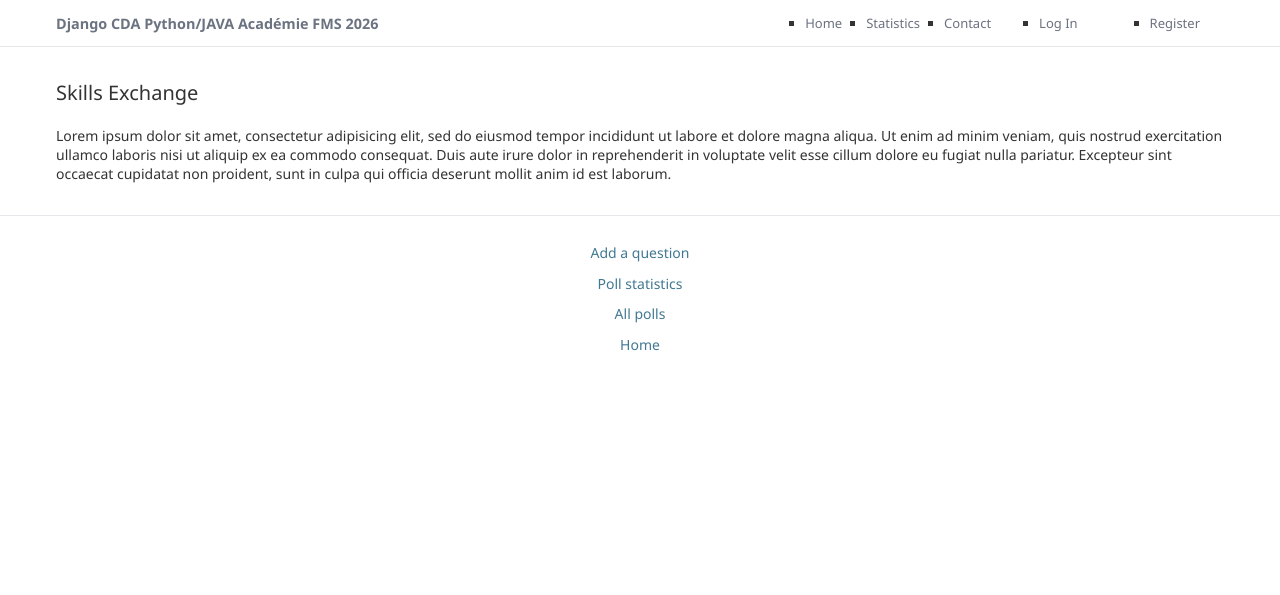
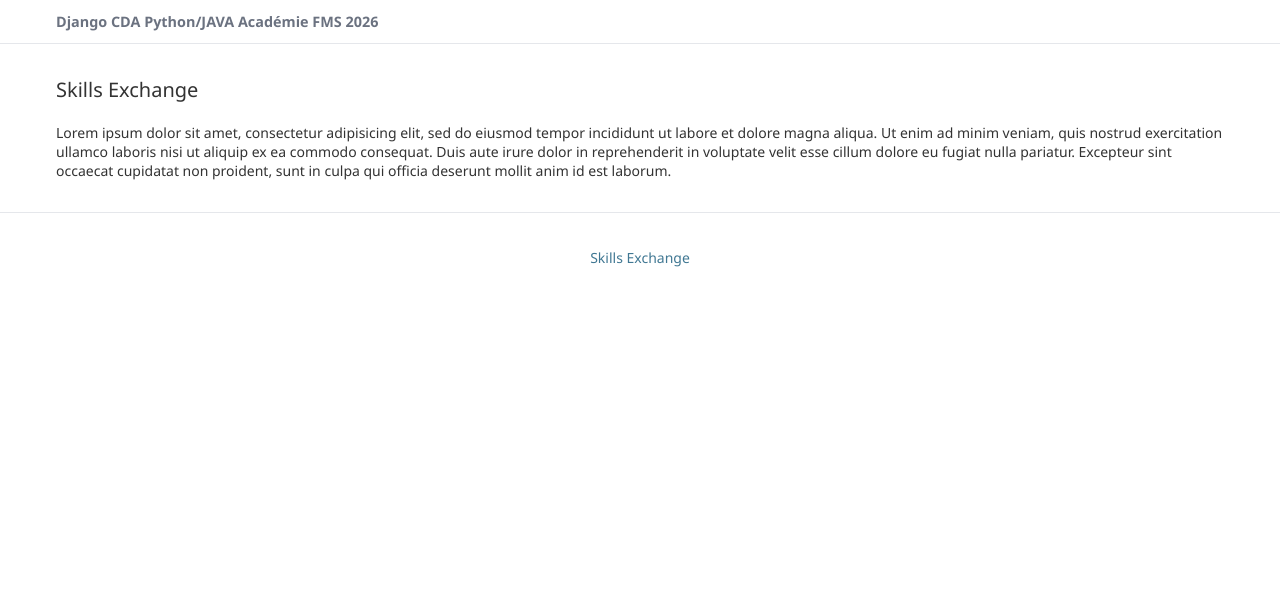
Before and after one commit to albanmartel/SkillsExchange, a Django app: page /skills/ in a window 1280 px wide. Shown: the part 101-696 px from the top of the page. Run offline with Django 5.2, Linux system fonts and the light colour scheme.

Commit message:
DEBUGG 'base.html' mise à jour de la vue pour enlever pas mal de chose qui ne fonctionnaient pas

```diff
--- a/helpexchanges/templates/base.html
+++ b/helpexchanges/templates/base.html
@@ -32,13 +32,13 @@
             dans le gabarit enfant.
         -->
                 <!-- Lien vers la page d'accueil contenant l'image -->
-                <a href="{% url 'polls:index' %}" class="home-banner-link">
+                <a href="{% url 'skills:index' %}" class="home-banner-link">
                     <picture>
                         <!-- 1. Si l'écran fait 768px ou moins (Téléphone) : charge le SVG compact -->
                         <source media="(max-width: 768px)" srcset="{% static 'images/banniere-mobile.svg' %}">
 
                         <!-- 2. Par défaut (Ordinateur / Tablette) : charge votre grand SVG Inkscape -->
-                        <img src="{% static 'images/Cyberpunk-Biomechanical-Cyborg-Mechanic-tattoo-design-for-women.svg' %}"
+                        <img src="{% static 'images/FMS_blanc.svg' %}"
                              alt="Logo Django CDA Python/JAVA Académie FMS 2026"
                              class="header-banner-image">
                     </picture>
@@ -47,48 +47,6 @@
             <div class="header-container">
             <span class="site-title-placeholder">Django CDA Python/JAVA Académie FMS 2026</span> <!-- Optionnel ou nom du site -->
 
-                <!-- Bouton Menu Burger (visible uniquement sur mobile) -->
-                <button class="menu-toggle" aria-label="Ouvrir le menu">
-                    <span class="bar"></span>
-                    <span class="bar"></span>
-                    <span class="bar"></span>
-                </button>
-
-                <!-- Navigation -->
-                <nav class="header-nav">
-                    <ul>
-                        <li><a href="{% url 'polls:index' %}">Home</a></li>
-                        <li><a href="{% url 'polls:statistics' %}">Statistics</a></li>
-                        <li><a href="{% url 'polls:contact' %}">Contact</a></li>
-                        <!-- Vérification si l'utilisateur est connecté -->
-                        {% if request.user.is_authenticated %}
-                            <li class="user-dropdown-container">
-                                <details class="admin-dropdown">
-                                    <summary class="user-menu-toggle">
-                                        👤 {{ request.user.first_name|default:request.user.email }} ▾
-                                    </summary>
-
-                                    <div class="dropdown-menu-native">
-                                        <a href="{% url 'polls:account' request.user.pk %}">Mon compte</a>
-
-                                        <form action="{% url 'polls:logout' %}" method="post" style="margin: 0;">
-                                            {% csrf_token %}
-                                            <button type="submit" class="dropdown-logout-btn">Se déconnecter</button>
-                                        </form>
-                                    </div>
-                                </details>
-                            </li>
-                        {% else %}
-                            <!-- Si l'utilisateur n'est pas connecté -->
-                            <p>
-                                <li><a href="{% url 'polls:login' %}">Log In</a></li>
-                            </p>
-                            <p>
-                                <li><a href="{% url 'polls:register' %}">Register</a></li>
-                            </p>
-                        {% endif %}
-                    </ul>
-                </nav>
             </div>
         {% endblock %}
         </header>
@@ -122,16 +80,8 @@
    <footer>
        {% block footer %}
        <p>
-           <a href="{% url 'polls:add' %}">Add a question</a>
-       </p>
        <p>
-           <a href="{% url 'polls:statistics' %}">Poll statistics</a>
-       </p>
-       <p>
-           <a href="{% url 'polls:all' %}">All polls</a>
-       </p>
-       <p>
-           <a href="{% url 'polls:index' %}">Home</a>
+           <a href="{% url 'skills:index' %}">Skills Exchange</a>
        </p>
        {% endblock %}
        </footer>
```
